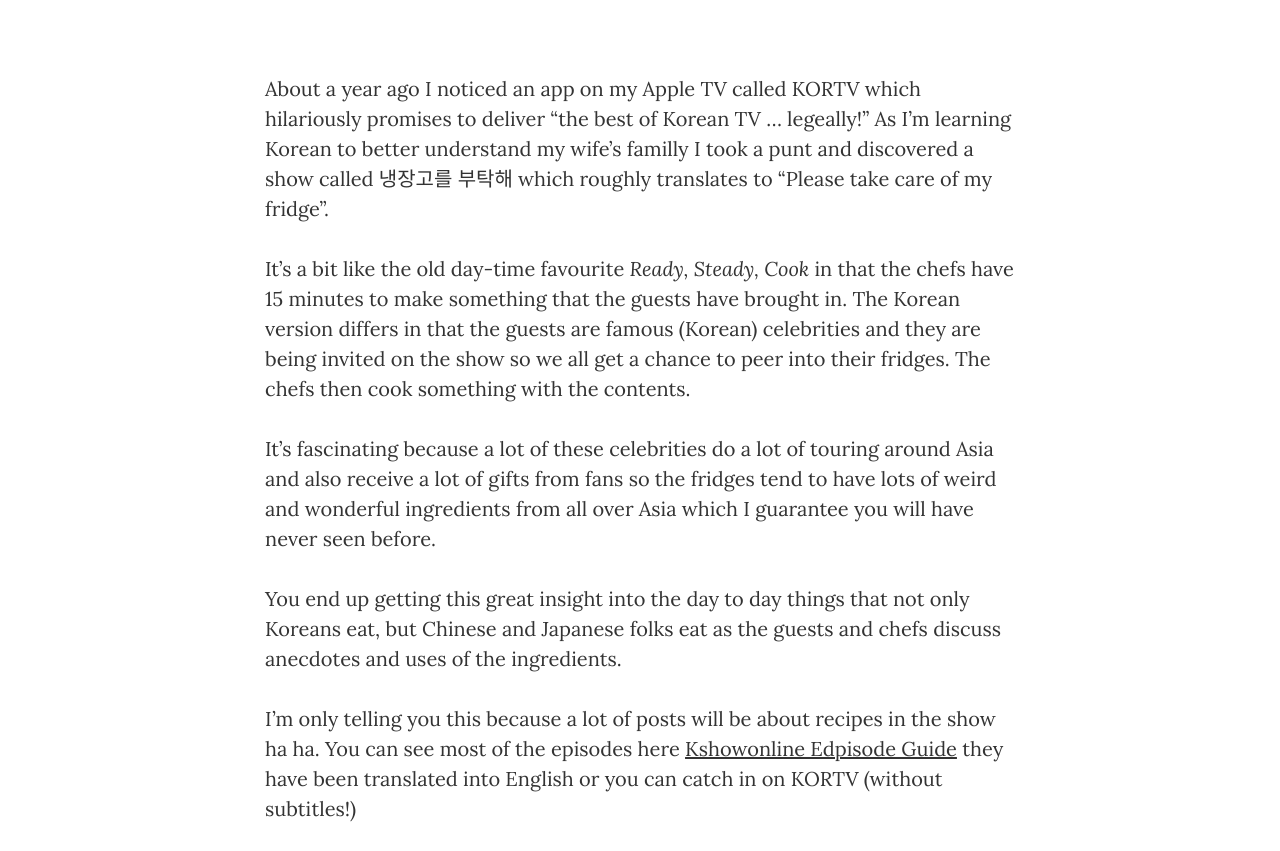
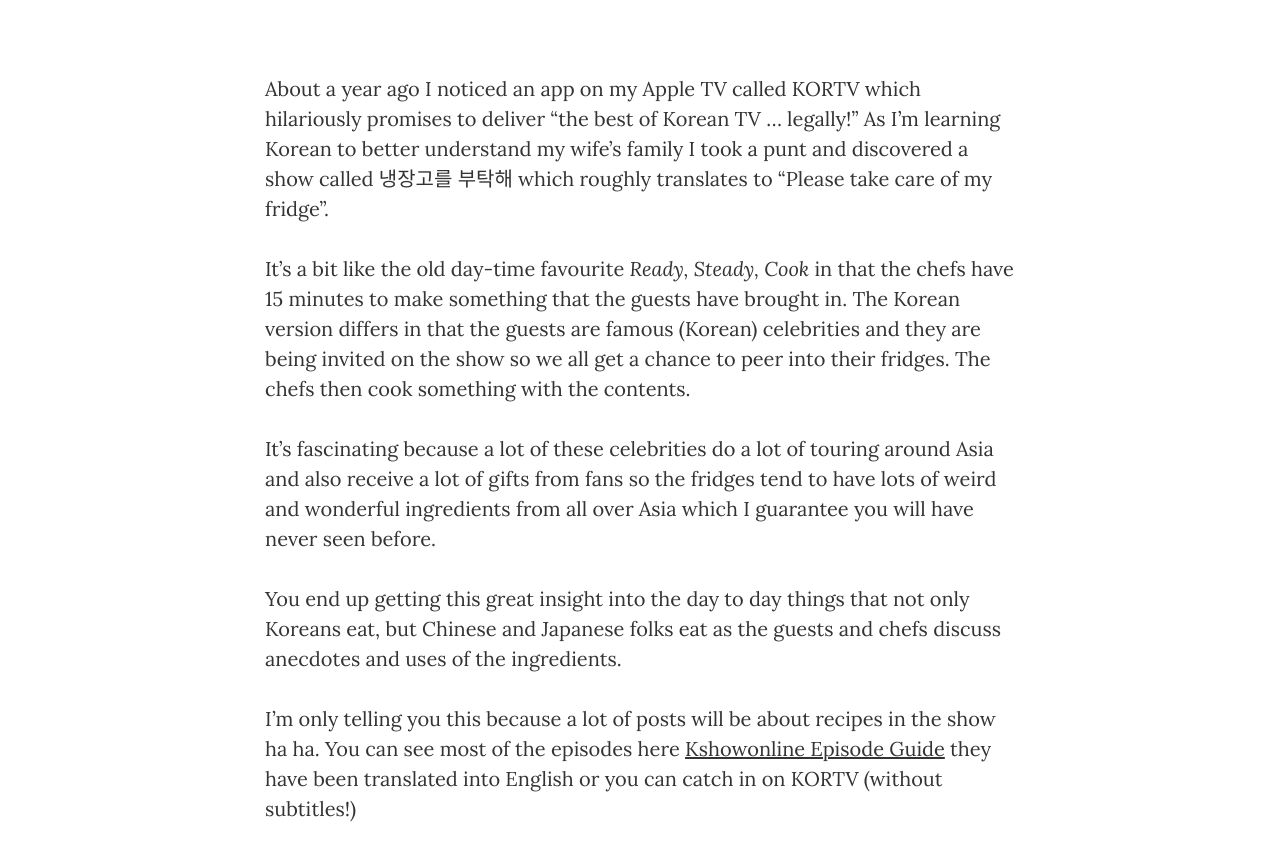
Before and after one commit to maracuja/my-blog, a Jekyll site: the page built from _posts/2017-02-12-please-take-care-of-my-refrigerator.markdown, in a window 1280 px wide. Shown: the part 482-1333 px from the top of the page. Built offline with Jekyll 4.4.1, drawn with Linux system fonts in a browser that asks for light colours; nearby versions of some CDN libraries; library files that are not in the unit come from our copies.

Commit message:
Updated Please Take Care Of My Refrigerator

```diff
--- a/_posts/2017-02-12-please-take-care-of-my-refrigerator.markdown
+++ b/_posts/2017-02-12-please-take-care-of-my-refrigerator.markdown
@@ -8,7 +8,7 @@ twitter: maracuja
 layout: post
 ---
 
-About a year ago I noticed an app on my Apple TV called KORTV which hilariously promises to deliver "the best of Korean TV ... legeally!" As I'm learning Korean to better understand my wife's familly I took a punt and discovered a show called 냉장고를 부탁해 which roughly translates to "Please take care of my fridge".
+About a year ago I noticed an app on my Apple TV called KORTV which hilariously promises to deliver "the best of Korean TV ... legally!" As I'm learning Korean to better understand my wife's family I took a punt and discovered a show called 냉장고를 부탁해 which roughly translates to "Please take care of my fridge".
 
 It's a bit like the old day-time favourite _Ready, Steady, Cook_ in that the chefs have 15 minutes to make something that the guests have brought in. The Korean version differs in that the guests are famous (Korean) celebrities and they are being invited on the show so we all get a chance to peer into their fridges. The chefs then cook something with the contents.
 
@@ -16,4 +16,4 @@ It's fascinating because a lot of these celebrities do a lot of touring around A
 
 You end up getting this great insight into the day to day things that not only Koreans eat, but Chinese and Japanese folks eat as the guests and chefs discuss anecdotes and uses of the ingredients.
 
-I'm only telling you this because a lot of posts will be about recipes in the show ha ha. You can see most of the episodes here [Kshowonline Edpisode Guide](http://kshowonline.com/category/155/please-take-care-of-my-refrigerator) they have been translated into English or you can catch in on KORTV (without subtitles!)
+I'm only telling you this because a lot of posts will be about recipes in the show ha ha. You can see most of the episodes here [Kshowonline Episode Guide](http://kshowonline.com/category/155/please-take-care-of-my-refrigerator) they have been translated into English or you can catch in on KORTV (without subtitles!)
```
